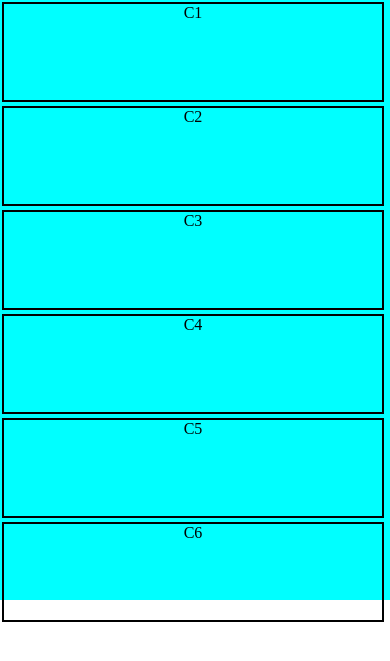
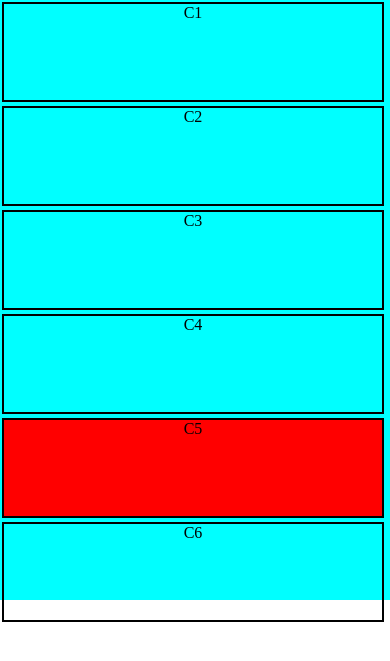
Before and after one commit to alexkeyzx/Garzaa, a PHP site: the page made by Parcial 1/mediaquerys/practica 4.html in a window 390 px wide, with the pointer over the restyled element. Shown: the top 661 px of the page. Run offline with PHP 8.4, Linux system fonts and the light colour scheme.

Commit message:
Mediaquery

```diff
--- a/Parcial 1/mediaquerys/practica 4.css
+++ b/Parcial 1/mediaquerys/practica 4.css
@@ -39,6 +39,9 @@ margin: 2PX;
         width: calc((100% / 2) - 6px);
         display: block;
     }
+    #caja5:hover{
+        background-color: red;
+    }
 
 }
 @media screen and (max-width: 400px){
```
